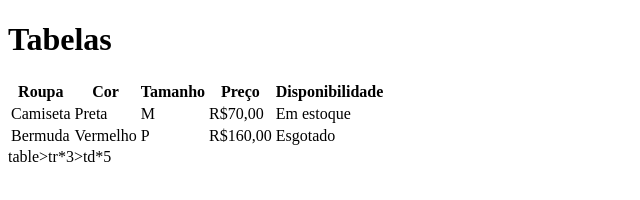
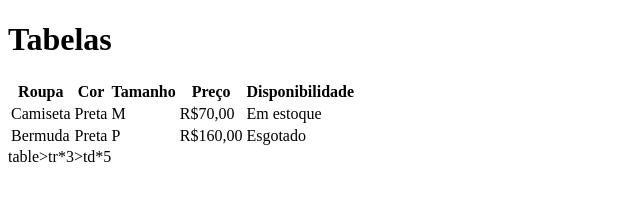
Before and after one commit to Sheyla-Arruda/aula-tabela, a plain HTML site: page index.html in a window 1280 px wide. Shown: the whole page, without its empty margins (0-640 px from the left). Drawn offline with Linux system fonts and the light colour scheme.

Commit message:
Mudando de Vermelha para preta da coluna da cor

```diff
--- a/index.html
+++ b/index.html
@@ -28,7 +28,7 @@
 
 <tr>
     <td>Bermuda</td>
-    <td>Vermelho</td>
+    <td>Preta</td>
     <td>P</td>
     <td>R$160,00</td>
     <td>Esgotado</td>
```
